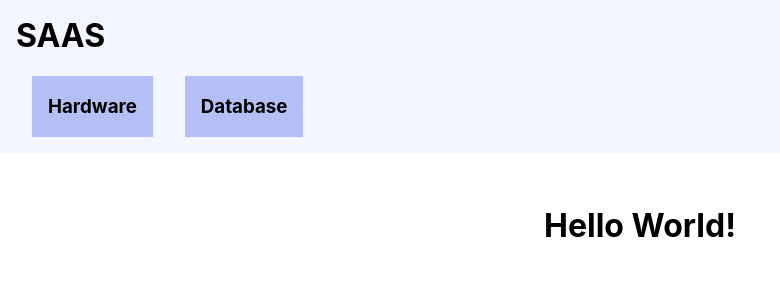
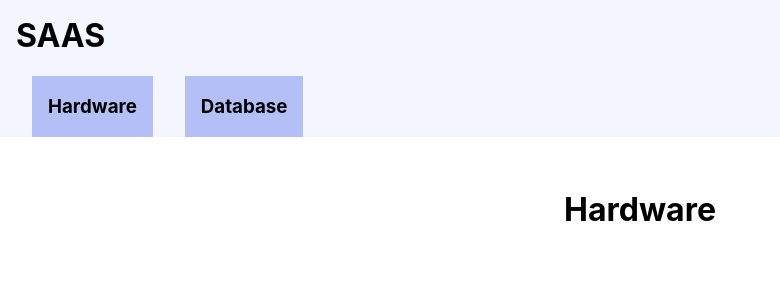
Before and after one commit to SAASAVR/Webapp, a React (Create React App) app: page / in a window 1280 px wide. Shown: the top 300 px of the page, without its empty margins (0-780 px from the left). Built offline with nearby package versions, Linux system fonts and the light colour scheme.

Commit message:
add button functionality

```diff
--- a/public/index.html
+++ b/public/index.html
@@ -24,7 +24,7 @@
       work correctly both with client-side routing and a non-root public URL.
       Learn how to configure a non-root public URL by running `npm run build`.
     -->
-    <title>React App</title>
+    <title>SAAS UI</title>
   </head>
   <body>
     <noscript>You need to enable JavaScript to run this app.</noscript>
--- a/src/App.js
+++ b/src/App.js
@@ -1,14 +1,39 @@
 import logo from './logo.svg';
+import React from 'react';
+
 import './App.css';
+
 import Header from './Header.js';
+import * as states from './States.js';
 
-function App() {
-  return (
-    <div className="App">
-      <Header />
-      <h1>Hello World!</h1>
-    </div>
-  );
+class App extends React.Component{
+
+  constructor(props) {
+    super(props);
+    this.state = {
+      currentTab: states.AppTabs.Hardware,
+    }
+  }
+
+  handleHeaderClick(tab) {
+    this.setState({
+      currentTab: tab
+    });
+  }
+
+  render() {
+    let currentTabName = states.getAppTabsString(this.state.currentTab);
+    console.log(currentTabName);
+
+    return (
+      <div className="App">
+        <Header
+          clickHandler={tab => this.handleHeaderClick(tab)}
+        />
+        <h1>{currentTabName}</h1>
+      </div>
+    );
+  }
 }
 
 export default App;
--- a/src/Header.css
+++ b/src/Header.css
@@ -7,6 +7,7 @@
     text-align: justify;
     align-items: baseline;
     padding: 1em;
+    padding-bottom: 0;
     margin-bottom: 2em;
     background-color: #f4f6ff;
     color: #000000;
@@ -25,6 +26,7 @@
 
 .Button-Row {
     display: flex;
+
 }
 
 .Header-Button {
--- a/src/Header.js
+++ b/src/Header.js
@@ -1,19 +1,24 @@
 import React from 'react'
+
 import './Header.css';
+
+import * as states from './States.js';
 
 function HeaderButton(props) {
     return (
-        <div className="Header-Button">
+        <div className="Header-Button" onClick={props.onClick}>
             <h3>{props.name}</h3>
         </div>
     )
 }
 
 class Header extends React.Component {
-    renderButton(name) {
+    renderButton(tab) {
+        let buttonName = states.getAppTabsString(tab);
         return(
             <HeaderButton
-                name={name}
+                name={buttonName}
+                onClick={() => this.props.clickHandler(tab)}
             />
         );
     }
@@ -25,8 +30,8 @@ class Header extends React.Component {
                     <h1 className="Title">SAAS</h1>
                 </div>
                 <div className="Button-Row">
-                    {this.renderButton('Hardware')}
-                    {this.renderButton('Database')}
+                    {this.renderButton(states.AppTabs.Hardware)}
+                    {this.renderButton(states.AppTabs.Database)}
                 </div>
             </div>
         );
--- /dev/null
+++ b/src/States.js
@@ -0,0 +1,21 @@
+const AppTabs = {
+    Hardware: Symbol("hardware"),
+    Database: Symbol("database"),
+  };
+
+function getAppTabsString(tab) {
+    let name;
+    switch (tab) {
+        case AppTabs.Hardware:
+            name = "Hardware"
+        break;
+        case AppTabs.Database:
+            name = "Database"
+        break;
+        default:
+            name = "NotFound"
+    };
+    return name;
+}
+
+export {AppTabs, getAppTabsString}
```
